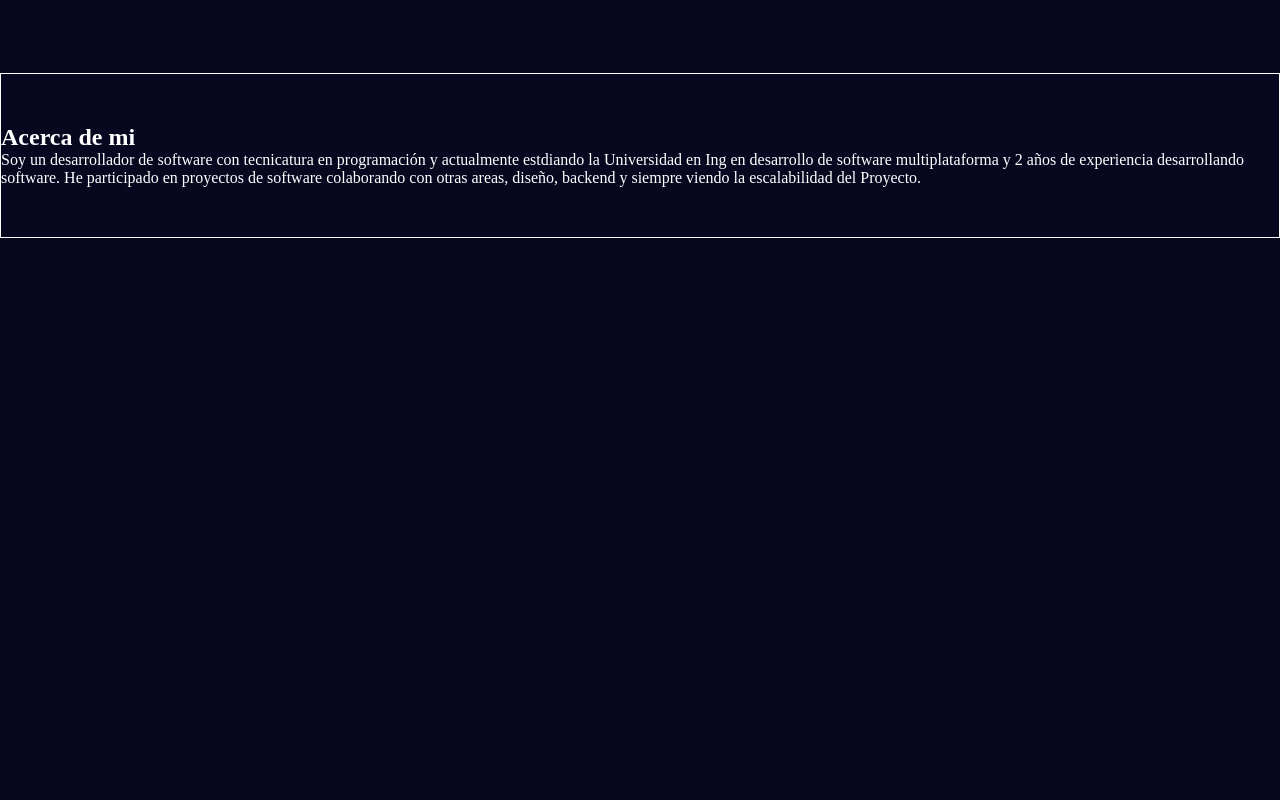
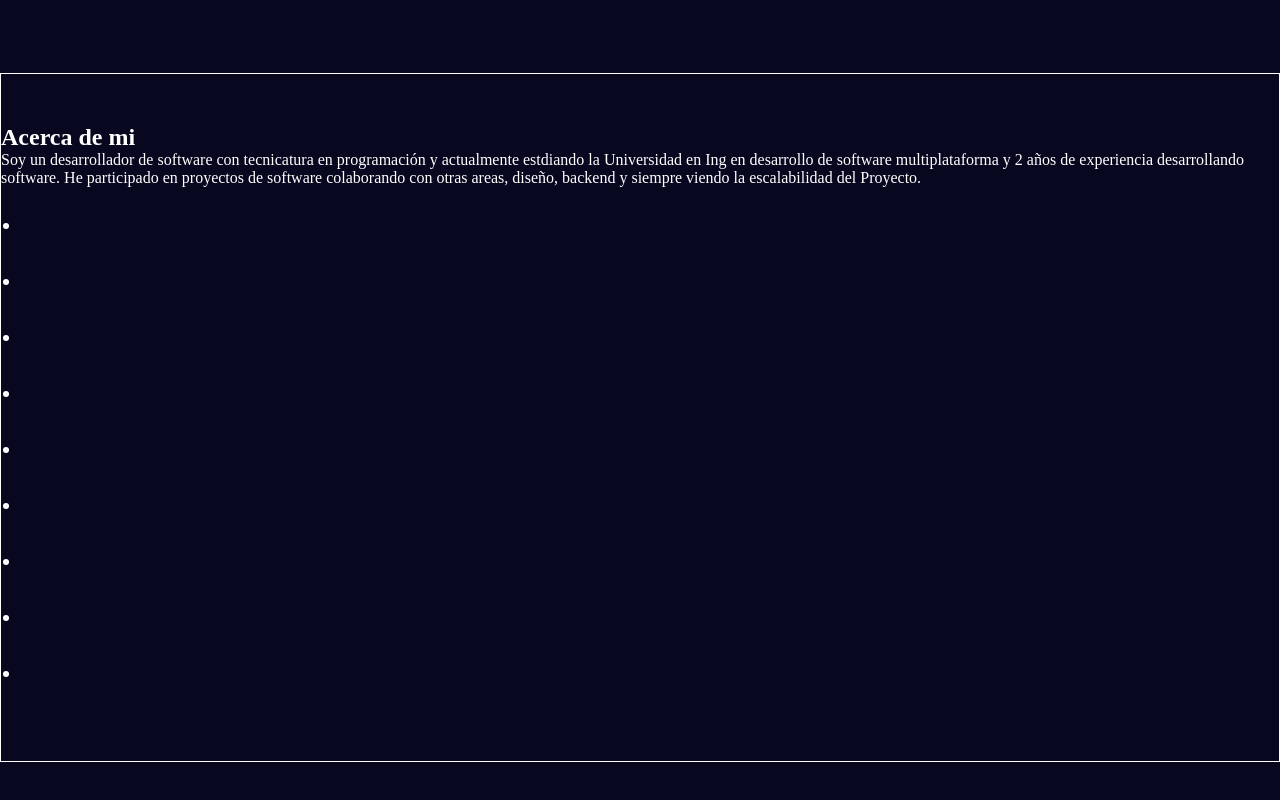
Before and after one commit to David2474/portafolio, a plain HTML site: page index.html in a window 1280 px wide. Shown: the part 690-1490 px from the top of the page. Before the commit the page ends 1078 px from the top, so only its background shows below. Drawn offline with Linux system fonts and the light colour scheme.

Commit message:
archivos de desarrollo

```diff
--- a/index.html
+++ b/index.html
@@ -56,7 +56,17 @@
         </div>
 
         <div class="tecnologias">
-            <!--ICONOS DE TECNOLOGIAS-->
+        <ul>
+            <li></li>
+            <li></li>
+            <li></li>
+            <li></li>
+            <li></li>
+            <li></li>
+            <li></li>
+            <li></li>
+            <li></li>
+        </ul>
         </div>
 
     </section>
```
